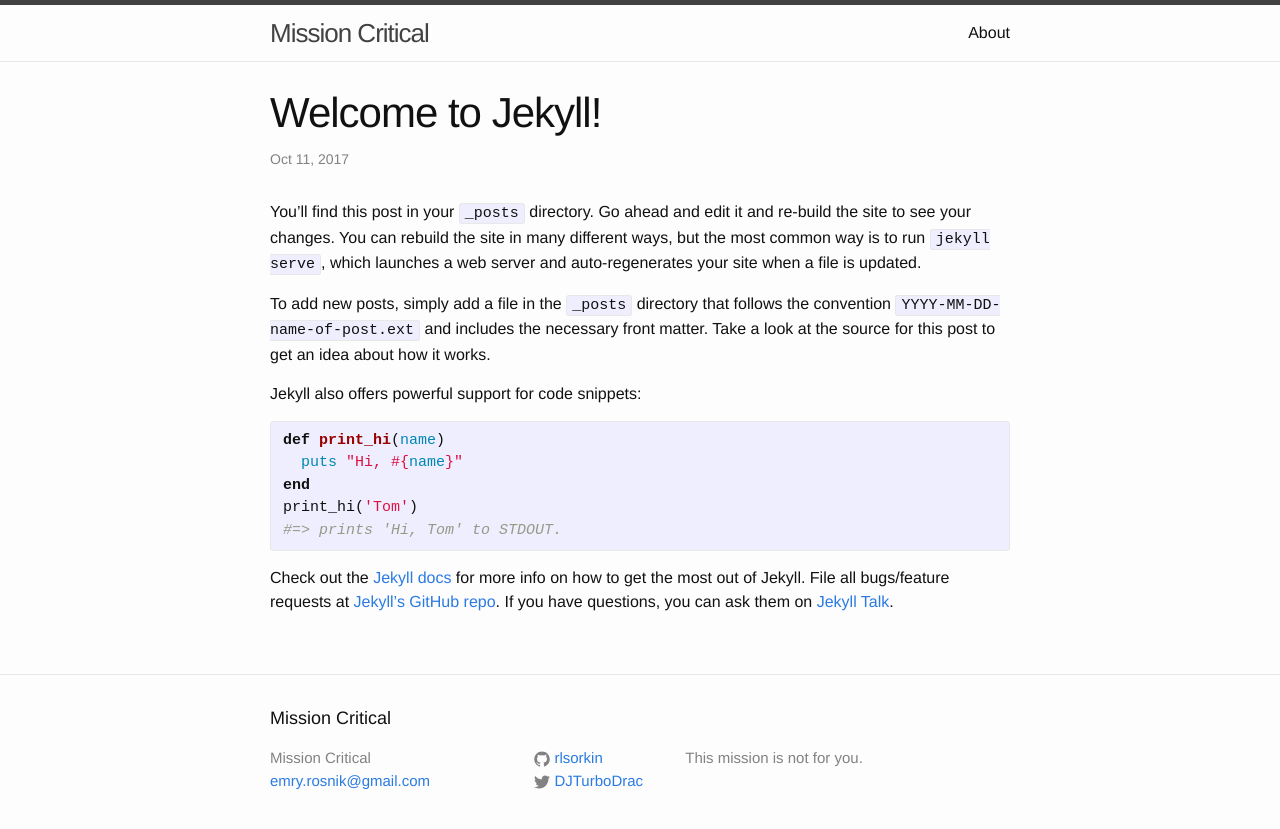
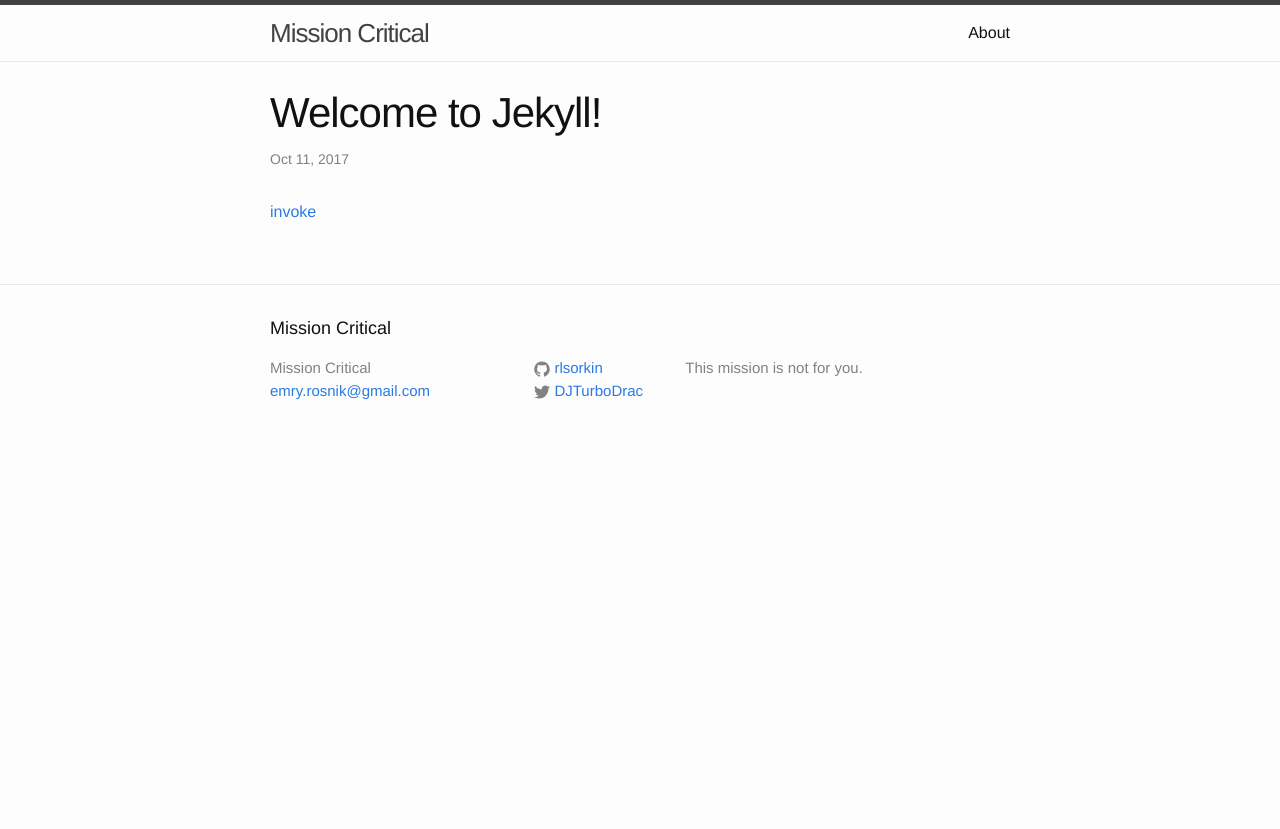
Before and after one commit to rlsorkin/rlsorkin.github.io, a Jekyll site: the page built from _posts/2017-10-11-welcome-to-jekyll.markdown, in a window 1280 px wide. Shown: the top 829 px of the page. Built offline with Jekyll 4.4.1, drawn with Linux system fonts in a browser that asks for light colours.

Commit message:
Update 2017-10-11-welcome-to-jekyll.markdown

```diff
--- a/_posts/2017-10-11-welcome-to-jekyll.markdown
+++ b/_posts/2017-10-11-welcome-to-jekyll.markdown
@@ -4,22 +4,6 @@
 date:   2017-10-11 23:49:50 +0000
 categories: jekyll update
 ---
-You’ll find this post in your `_posts` directory. Go ahead and edit it and re-build the site to see your changes. You can rebuild the site in many different ways, but the most common way is to run `jekyll serve`, which launches a web server and auto-regenerates your site when a file is updated.
+[invoke]
 
-To add new posts, simply add a file in the `_posts` directory that follows the convention `YYYY-MM-DD-name-of-post.ext` and includes the necessary front matter. Take a look at the source for this post to get an idea about how it works.
-
-Jekyll also offers powerful support for code snippets:
-
-{% highlight ruby %}
-def print_hi(name)
-  puts "Hi, #{name}"
-end
-print_hi('Tom')
-#=> prints 'Hi, Tom' to STDOUT.
-{% endhighlight %}
-
-Check out the [Jekyll docs][jekyll-docs] for more info on how to get the most out of Jekyll. File all bugs/feature requests at [Jekyll’s GitHub repo][jekyll-gh]. If you have questions, you can ask them on [Jekyll Talk][jekyll-talk].
-
-[jekyll-docs]: http://jekyllrb.com/docs/home
-[jekyll-gh]:   https://github.com/jekyll/jekyll
-[jekyll-talk]: https://talk.jekyllrb.com/
+[invoke]: http://missioncritical.link/voker
```
